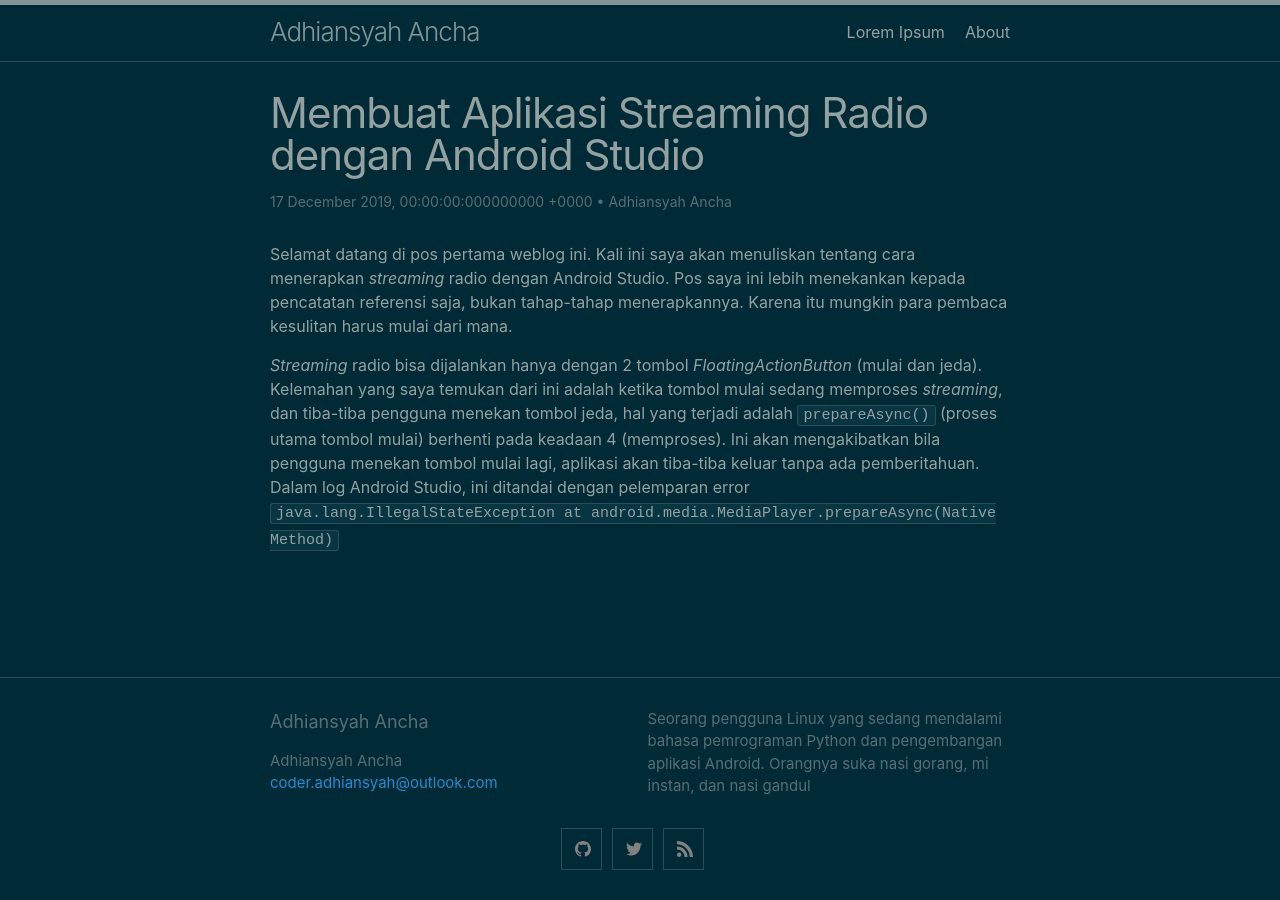
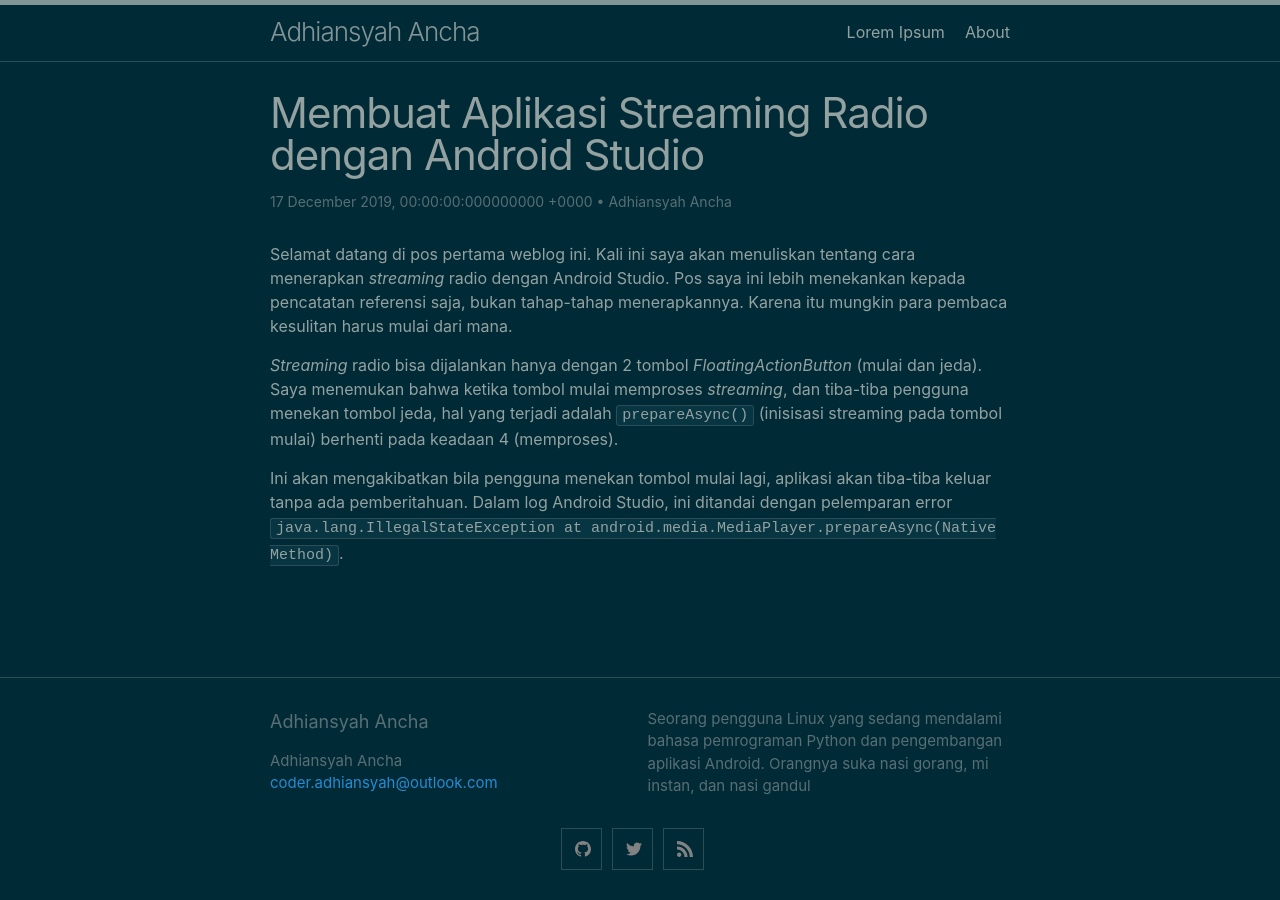
Before and after one commit to adhiansyah/adhiansyah.github.io, a Jekyll site: the page built from _posts/2019-12-17-streaming-radio-app.markdown, in a window 1280 px wide. Built offline with Jekyll 4.4.1, drawn with Linux system fonts in a browser that asks for light colours.

Commit message:
Update 2019-12-17-streaming-radio-app.markdown

```diff
--- a/_posts/2019-12-17-streaming-radio-app.markdown
+++ b/_posts/2019-12-17-streaming-radio-app.markdown
@@ -7,4 +7,6 @@ categories: blog
 
 Selamat datang di pos pertama weblog ini. Kali ini saya akan menuliskan tentang cara menerapkan _streaming_ radio dengan Android Studio. Pos saya ini lebih menekankan kepada pencatatan referensi saja, bukan tahap-tahap menerapkannya. Karena itu mungkin para pembaca kesulitan harus mulai dari mana.
 
-_Streaming_ radio bisa dijalankan hanya dengan 2 tombol _FloatingActionButton_ (mulai dan jeda). Kelemahan yang saya temukan dari ini adalah ketika tombol mulai sedang memproses _streaming_, dan tiba-tiba pengguna menekan tombol jeda, hal yang terjadi adalah `prepareAsync()` (proses utama tombol mulai) berhenti pada keadaan 4 (memproses). Ini akan mengakibatkan bila pengguna menekan tombol mulai lagi, aplikasi akan tiba-tiba keluar tanpa ada pemberitahuan. Dalam log Android Studio, ini ditandai dengan pelemparan error `java.lang.IllegalStateException at android.media.MediaPlayer.prepareAsync(Native Method)`
+_Streaming_ radio bisa dijalankan hanya dengan 2 tombol _FloatingActionButton_ (mulai dan jeda). Saya menemukan bahwa ketika tombol mulai memproses _streaming_, dan tiba-tiba pengguna menekan tombol jeda, hal yang terjadi adalah `prepareAsync()` (inisisasi streaming pada tombol mulai) berhenti pada keadaan 4 (memproses).
+
+Ini akan mengakibatkan bila pengguna menekan tombol mulai lagi, aplikasi akan tiba-tiba keluar tanpa ada pemberitahuan. Dalam log Android Studio, ini ditandai dengan pelemparan error `java.lang.IllegalStateException at android.media.MediaPlayer.prepareAsync(Native Method)`.
```
